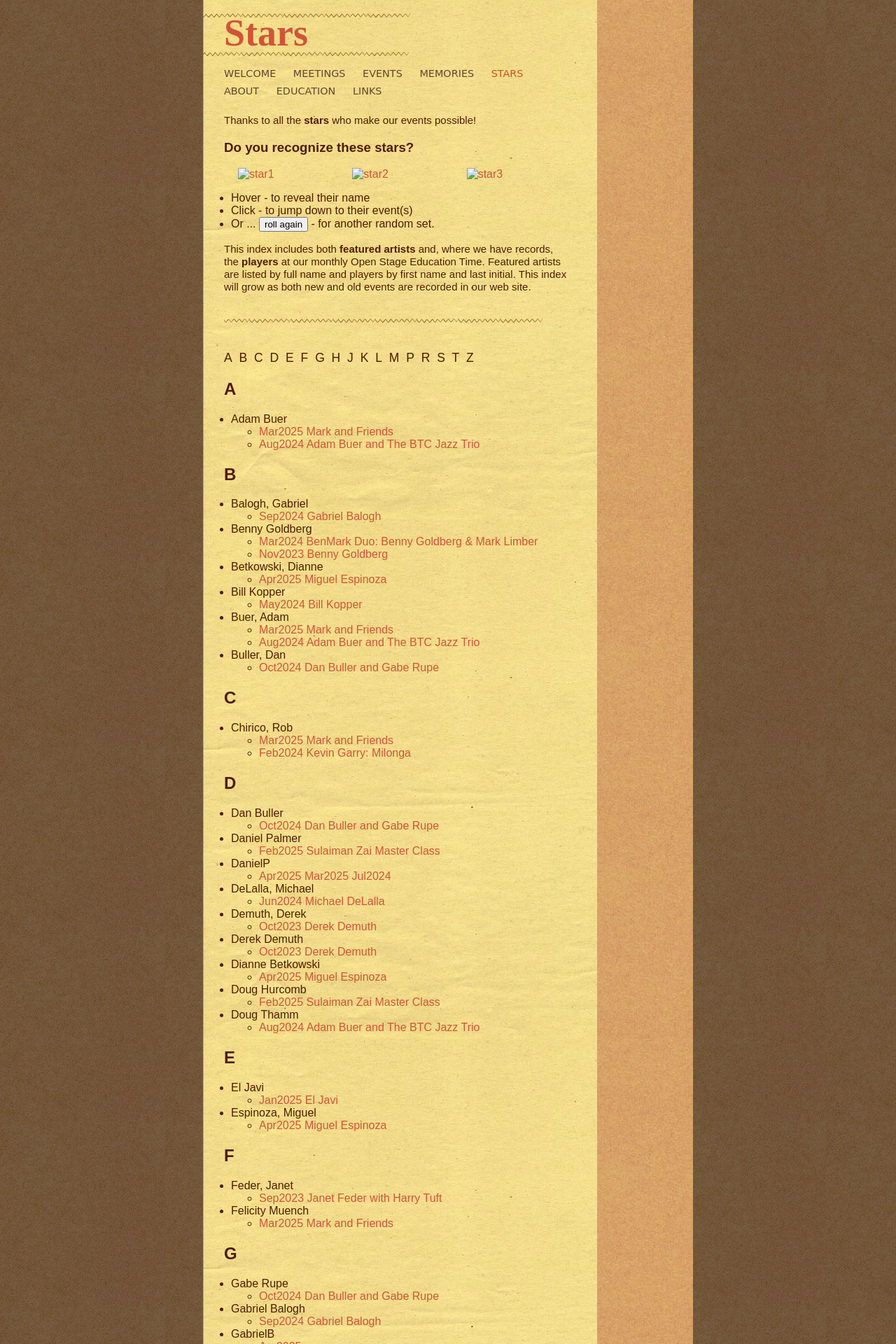
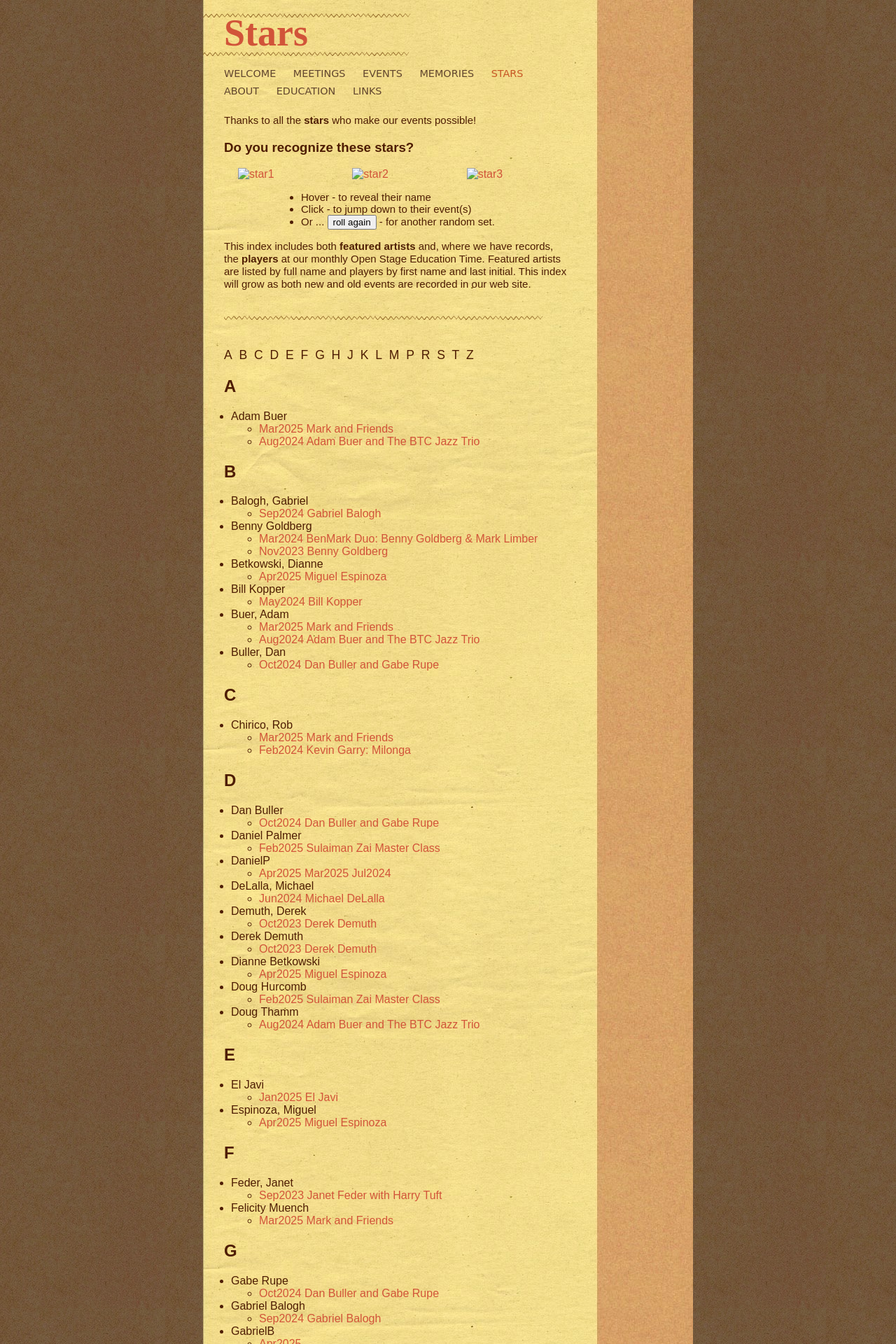
Before and after one commit to boulderguitarsociety/boulderguitarsociety.github.io, a Jekyll site: the page built from Stars.html, in a window 1280 px wide. Shown: the top 1920 px of the page at 70% size. Built offline with Jekyll 4.4.1, drawn with Linux system fonts in a browser that asks for light colours.

Commit message:
indent the bullet list under the pics

```diff
--- a/Stars.html
+++ b/Stars.html
@@ -44,7 +44,7 @@ title: Stars
                <span id="nam3" class="tooltiptext"> </span>
             </div>
          </div>
-         <ul>
+         <ul style="margin-left: 100px; font-size: 15px;">
             <li> Hover - to reveal their name</li>
             <li> Click - to jump down to their event(s)</li>
             <li> Or ... <button type="button" onclick="nextThree()">roll again</button> - for another random set.</li>
```
